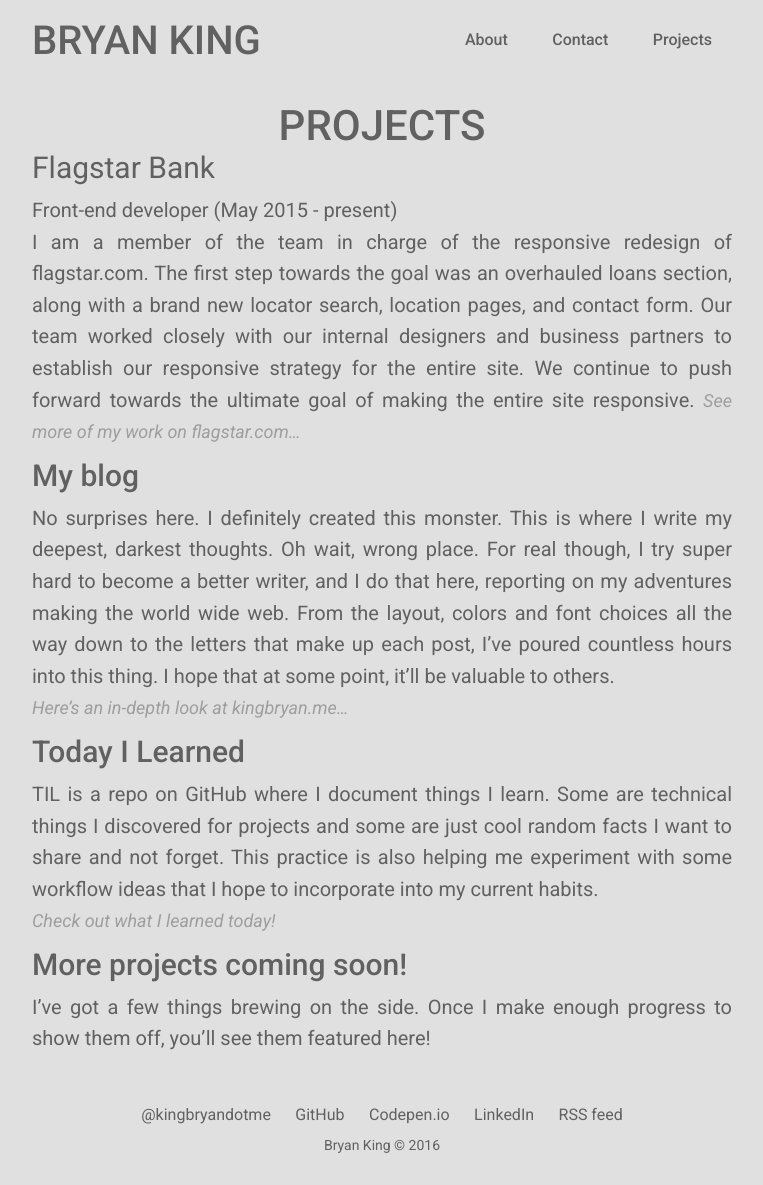
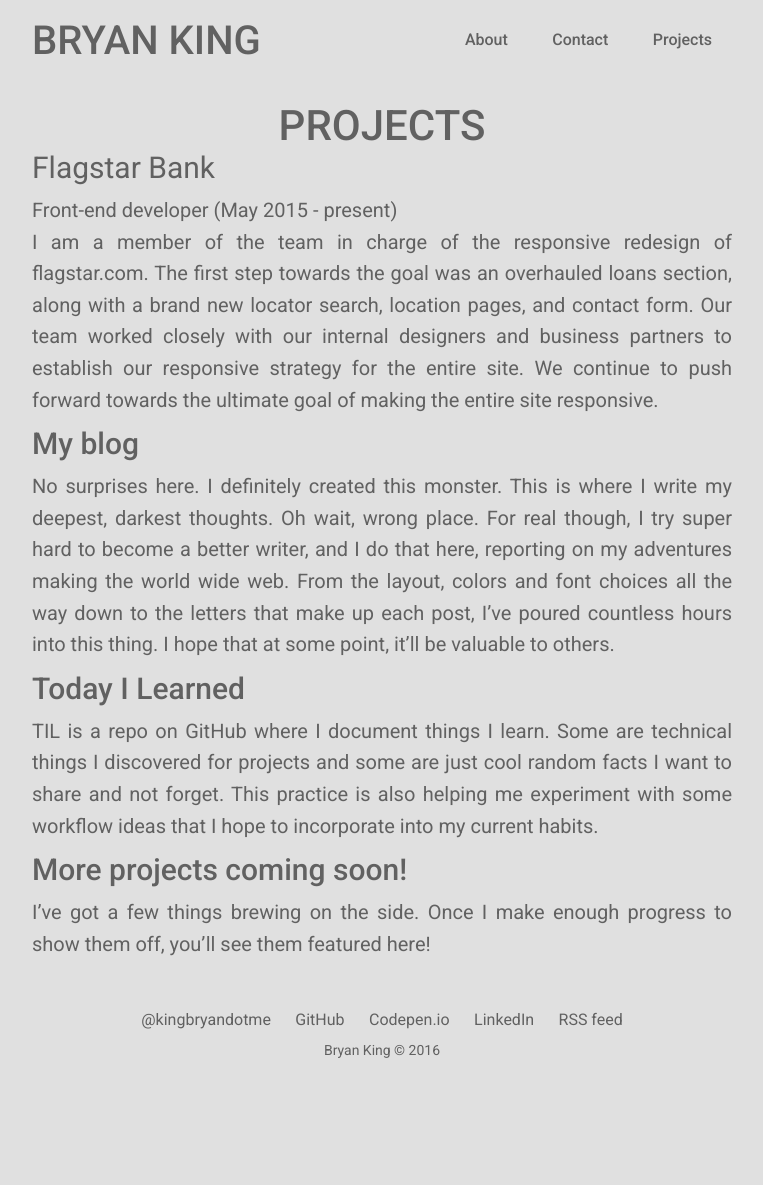
Before and after one commit to boldlybryan/kingbryan.me, a Jekyll site: the page built from projects.md, in a window 1280 px wide. Shown: the whole page, without its empty margins (258-1021 px from the left). Built offline with Jekyll 4.4.1, drawn with Linux system fonts in a browser that asks for light colours; after the commit the page ends 1090 px from its top, so only the background shows below that.

Commit message:
Commented out links until the pages are built

```diff
--- a/projects.md
+++ b/projects.md
@@ -7,15 +7,15 @@
 Front-end developer (May 2015 - present)
 I am a member of the team in charge of the responsive redesign of flagstar.com. The first step towards the goal was an overhauled loans section, along with a brand new locator search, location pages, and contact form.
 Our team worked closely with our internal designers and business partners to establish our responsive strategy for the entire site. We continue to push forward towards the ultimate goal of making the entire site responsive.
-<a href="{{ site.baseurl}}/projects/flagstar" class="read-more">See more of my work on flagstar.com...</a>
+<!--a href="{{ site.baseurl}}/projects/flagstar" class="read-more">See more of my work on flagstar.com...</a-->
 
 ### My blog
 No surprises here. I definitely created this monster. This is where I write my deepest, darkest thoughts. Oh wait, wrong place. For real though, I try super hard to become a better writer, and I do that here, reporting on my adventures making the world wide web. From the layout, colors and font choices all the way down to the letters that make up each post, I've poured countless hours into this thing. I hope that at some point, it'll be valuable to others.
-<a href="#" class="read-more">Here's an in-depth look at kingbryan.me...</a>
+<!--a href="#" class="read-more">Here's an in-depth look at kingbryan.me...</a-->
 
 ### Today I Learned
 TIL is a repo on GitHub where I document things I learn. Some are technical things I discovered for projects and some are just cool random facts I want to share and not forget. This practice is also helping me experiment with some workflow ideas that I hope to incorporate into my current habits.
-<a href="#" class="read-more">Check out what I learned today!</a>
+<!--a href="#" class="read-more">Check out what I learned today!</a-->
 
 ### More projects coming soon!
 I've got a few things brewing on the side. Once I make enough progress to show them off, you'll see them featured here!
```
